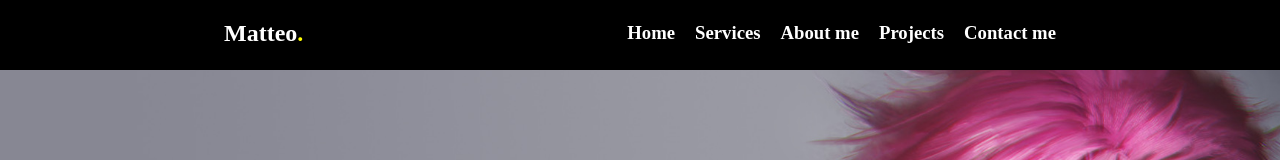
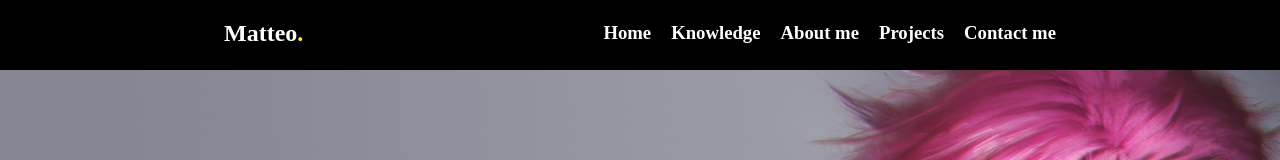
Before and after one commit to MarcotulliMatteo/PersonalPortfolio, a React (Create React App) app: page / in a window 1280 px wide. Shown: the top 160 px of the page. Built offline with nearby package versions, Linux system fonts and the light colour scheme.

Commit message:
feat: contact me, header scroll to ref and drawer

```diff
--- a/src/Components/AboutMe.js
+++ b/src/Components/AboutMe.js
@@ -1,8 +1,10 @@
+import React from "react";
 import { ComponentContainerDiv, ComponentSubContainerDiv, SectionTitleH2, TextH4, Button } from "../StyledComponents/StyledComponents";
+import { SECTIONS } from "../Utils/constants";
 
-const AboutMe = () => {
+const AboutMe = React.forwardRef((props, ref) => {
     return (
-        <ComponentContainerDiv color={'black'}>
+        <ComponentContainerDiv color={'black'} ref={ref}>
             <ComponentSubContainerDiv>
                 <SectionTitleH2 color={'white'}>About Me</SectionTitleH2>
 
@@ -12,12 +14,12 @@ with a strong knowledge of cross platform coding.
 Worked with different platforms as Backend Cloud SAP Systems, Backend Google Cloud Systems, Front End Android, Front End Hybrid Application languages as React Native and last but not least Api interfaces, Front End Web Application as React and Sapui5 .
 
 I'm a hard worker, fast learner and a very motivated person.
-Feel free to connect !</TextH4>
+Feel free to contact me !</TextH4>
 
-                <Button>Contact Me</Button>
+                <Button onClick={() => props.executeScrollToSection(SECTIONS.CONTACTME)}>Contact Me</Button>
             </ComponentSubContainerDiv>
         </ComponentContainerDiv>
     )
-}
+})
 
 export default AboutMe;
--- a/src/Components/ContactMe.js
+++ b/src/Components/ContactMe.js
@@ -1,10 +1,11 @@
+import React from "react";
 import { ComponentContainerDiv, TextH4, Button } from "../StyledComponents/StyledComponents";
 import styled from "styled-components";
 import ContactsIcons from "./ContactsIcons";
 import { useState } from "react";
 import { send } from 'emailjs-com';
 
-const ContactMe = () => {
+const ContactMe = React.forwardRef((props, ref) => {
     const [name, setName] = useState('');
     const [email, setEmail] = useState('');
     const [body, setBody] = useState('');
@@ -35,7 +36,7 @@ const ContactMe = () => {
     }
 
     return (
-        <ComponentContainerDiv color={'black'}>
+        <ComponentContainerDiv color={'black'} ref={ref}>
             <ComponentSubContainerHorizontalDiv>
                 <FlexBoxHorizontalDiv>
                     <ContactMeTitleH2 color={'white'}>Let's Contact</ContactMeTitleH2>
@@ -59,7 +60,7 @@ const ContactMe = () => {
             </ComponentSubContainerHorizontalDiv>
         </ComponentContainerDiv>
     )
-}
+})
 
 export default ContactMe;
 
--- /dev/null
+++ b/src/Components/Drawer.js
@@ -0,0 +1,37 @@
+import styled from "styled-components";
+import { SECTIONS } from "../Utils/constants";
+
+const Drawer = (props) => {
+    return(
+        <ContainerDivDrawer>
+            <DrawerText onClick={() => props.executeScrollToSection(SECTIONS.MAINSECTION)}>Home</DrawerText>
+            <DrawerText onClick={() => props.executeScrollToSection(SECTIONS.KNOWLEDGE)}>Knowledge</DrawerText>
+            <DrawerText onClick={() => props.executeScrollToSection(SECTIONS.ABOUTME)}>About me</DrawerText>
+            <DrawerText onClick={() => props.executeScrollToSection(SECTIONS.RECENTPROJECTS)}>Projects</DrawerText>
+            <DrawerText onClick={() => props.executeScrollToSection(SECTIONS.CONTACTME)}>Contact me</DrawerText>
+        </ContainerDivDrawer>
+    )
+}
+
+export default Drawer;
+
+const ContainerDivDrawer = styled.div`
+    display: flex;
+    flex-direction: column;
+    position: fixed;
+    top: 50px;
+    bottom: 0px;
+    left: 0px;
+    right: 0px;
+    background-color: lightgray;
+    opacity: 0.9;
+    text-align: center;
+    padding-top: 50px;
+`
+
+const DrawerText = styled.h2`
+    color: black;
+    &:hover {
+        color: yellow;
+    }
+`
--- a/src/Components/Header.js
+++ b/src/Components/Header.js
@@ -1,18 +1,29 @@
 import styled from "styled-components";
 import { YellowSpan } from "../StyledComponents/StyledComponents";
+import { SECTIONS } from "../Utils/constants";
+import useViewport from "../CustomHooks/useViewport";
+import { AiOutlineMenu } from "react-icons/ai";
 
-const Header = () => {
+const Header = (props) => {
+    const { width } = useViewport()
+
     return (
         <HeaderContainerDiv>
             <HeaderDiv>
                 <HeaderH2>Matteo<YellowSpan>.</YellowSpan></HeaderH2>
-                <HeaderButtonContainer>
-                    <HeaderH3>Home</HeaderH3>
-                    <HeaderH3>Services</HeaderH3>
-                    <HeaderH3>About me</HeaderH3>
-                    <HeaderH3>Projects</HeaderH3>
-                    <HeaderH3>Contact me</HeaderH3>
-                </HeaderButtonContainer>
+                {
+                    width > 900 ?
+                        <HeaderButtonContainer>
+                            <HeaderH3 onClick={() => props.executeScrollToSection(SECTIONS.MAINSECTION)}>Home</HeaderH3>
+                            <HeaderH3 onClick={() => props.executeScrollToSection(SECTIONS.KNOWLEDGE)}>Knowledge</HeaderH3>
+                            <HeaderH3 onClick={() => props.executeScrollToSection(SECTIONS.ABOUTME)}>About me</HeaderH3>
+                            <HeaderH3 onClick={() => props.executeScrollToSection(SECTIONS.RECENTPROJECTS)}>Projects</HeaderH3>
+                            <HeaderH3 onClick={() => props.executeScrollToSection(SECTIONS.CONTACTME)}>Contact me</HeaderH3>
+                        </HeaderButtonContainer>
+                    :
+                        <StyledAiOutlineMenu size={25} onClick={() => props.onDrawerClick()}/>
+                }
+
             </HeaderDiv>
         </HeaderContainerDiv>
     )
@@ -39,7 +50,6 @@ const HeaderDiv = styled.div`
     justify-content: space-between;
 `
 
-
 const HeaderButtonContainer = styled.div`
     display: flex;
     gap: 20px;
@@ -57,3 +67,7 @@ const HeaderH3 = styled.h3`
         border-bottom: 3px solid yellow;
     }
 `
+
+const StyledAiOutlineMenu = styled(AiOutlineMenu)`
+    color: white;
+`
--- a/src/Components/Knowledge.js
+++ b/src/Components/Knowledge.js
@@ -1,10 +1,11 @@
+import React from "react";
 import styled from "styled-components";
 import { FaMobile, FaCode, FaDatabase } from "react-icons/fa";
 import { ComponentContainerDiv, ComponentSubContainerDiv, SectionTitleH2, TextH3, TextH4 } from "../StyledComponents/StyledComponents";
 
-const Knowledge = () => {
+const Knowledge = React.forwardRef((props, ref) => {
     return (
-        <ComponentContainerDiv color={'white'}>
+        <ComponentContainerDiv color={'white'} ref={ref}>
             <ComponentSubContainerDiv>
                 <SectionTitleH2 color={'black'}>My Knowledge</SectionTitleH2>
                 <CardContainerDiv>
@@ -27,7 +28,7 @@ const Knowledge = () => {
             </ComponentSubContainerDiv>
         </ComponentContainerDiv>
     )
-}
+})
 
 export default Knowledge;
 
@@ -50,7 +51,7 @@ const CardDiv = styled.div`
     display: flex;
     flex-direction: column;
     width: 30vh;
-    height: 180px;
+    height: 200px;
     text-align: center;
 `
 
--- a/src/Components/MainSection.js
+++ b/src/Components/MainSection.js
@@ -1,12 +1,13 @@
+import React from "react";
 import styled from "styled-components";
 import homebackground from "../Images/home.jpg";
 
 import { TextH1, TextH3, TextH4, YellowSpan } from "../StyledComponents/StyledComponents";
 import ContactsIcons from "./ContactsIcons";
 
-const MainSection = () => {
+const MainSection = React.forwardRef((props, ref) => {
     return (
-        <HomeContainerDiv>
+        <HomeContainerDiv ref={ref}>
             <HomeDiv>
                 <TextH3>Hi! I'm Matteo.</TextH3>
                 <TextH1>A <YellowSpan>Full Stack Developer</YellowSpan></TextH1>
@@ -18,7 +19,7 @@ const MainSection = () => {
             </HomeDiv>
         </HomeContainerDiv>
     )
-}
+})
 
 export default MainSection;
 
--- a/src/Components/RecentProjects.js
+++ b/src/Components/RecentProjects.js
@@ -1,14 +1,15 @@
+import React from "react";
 import { ComponentContainerDiv, ComponentSubContainerDiv, SectionTitleH2 } from "../StyledComponents/StyledComponents";
 
-const RecentProjects = () => {
+const RecentProjects = React.forwardRef((props, ref) => {
     return (
-        <ComponentContainerDiv color={'white'}>
+        <ComponentContainerDiv color={'white'} ref={ref}>
             <ComponentSubContainerDiv>
                 <SectionTitleH2 color={'black'}>Recent Projects</SectionTitleH2>
 
             </ComponentSubContainerDiv>
         </ComponentContainerDiv>
     )
-}
+})
 
 export default RecentProjects;
--- /dev/null
+++ b/src/CustomHooks/useViewport.js
@@ -0,0 +1,15 @@
+import { useState, useEffect } from "react";
+
+const useViewport = () => {
+    const [width, setWidth] = useState(window.innerWidth);
+
+    useEffect(() => {
+        const handleWindowResize = () => setWidth(window.innerWidth);
+        window.addEventListener("resize", handleWindowResize);
+        return () => window.removeEventListener("resize", handleWindowResize);
+    }, []);
+
+    return { width };
+}
+
+export default useViewport;
--- a/src/Screens/Home.js
+++ b/src/Screens/Home.js
@@ -1,20 +1,62 @@
-import React from "react";
+import React, { useRef, useState } from "react";
 import Header from "../Components/Header";
 import MainSection from "../Components/MainSection";
 import Knowledge from "../Components/Knowledge";
 import AboutMe from "../Components/AboutMe";
 import RecentProjects from "../Components/RecentProjects";
 import ContactMe from "../Components/ContactMe";
+import { SECTIONS } from "../Utils/constants";
+import Drawer from "../Components/Drawer";
 
 const Home = () => {
+    const [showDrawer, setShowDrawer] = useState(false)
+
+    const meinSectionRef = useRef('initial');
+    const knowledgeSectionRef = useRef();
+    const aboutMeSectionRef = useRef();
+    const recentProjectsSectionRef = useRef();
+    const contactMeSectionRef = useRef();
+
+    const executeScrollToSection = (section) => {
+        if(showDrawer) {
+            setShowDrawer(false)
+        }
+
+        switch(section) {
+            case SECTIONS.MAINSECTION:
+                meinSectionRef.current.scrollIntoView({ behavior: "smooth" });
+                break;
+            case SECTIONS.KNOWLEDGE:
+                knowledgeSectionRef.current.scrollIntoView({ behavior: "smooth" });
+                break;
+            case SECTIONS.ABOUTME:
+                aboutMeSectionRef.current.scrollIntoView({ behavior: "smooth" });
+                break;
+            case SECTIONS.RECENTPROJECTS:
+                recentProjectsSectionRef.current.scrollIntoView({ behavior: "smooth" });
+                break;
+            case SECTIONS.CONTACTME:
+                contactMeSectionRef.current.scrollIntoView({ behavior: "smooth" });
+                break;
+            default:
+                window.scrollTo(0, meinSectionRef.current.offsetTop);
+        }
+    }
+
+    const onDrawerClick = () => {
+        setShowDrawer(showDrawer => !showDrawer)
+        console.log(showDrawer)
+    }
+
     return (
         <React.Fragment>
-            <Header/>
-            <MainSection/>
-            <Knowledge/>
-            <AboutMe/>
-            <RecentProjects/>
-            <ContactMe/>
+            <Header executeScrollToSection={executeScrollToSection} onDrawerClick={onDrawerClick}/>
+            <MainSection ref={meinSectionRef}/>
+            <Knowledge ref={knowledgeSectionRef}/>
+            <AboutMe ref={aboutMeSectionRef} executeScrollToSection={executeScrollToSection}/>
+            <RecentProjects ref={recentProjectsSectionRef}/>
+            <ContactMe ref={contactMeSectionRef}/>
+            {showDrawer ? <Drawer executeScrollToSection={executeScrollToSection}/> : null}
         </React.Fragment>
     )
 }
--- a/src/StyledComponents/StyledComponents.js
+++ b/src/StyledComponents/StyledComponents.js
@@ -5,6 +5,7 @@ export const ComponentContainerDiv = styled.div`
     justify-content: center;
     align-items: center;
     background-color: ${props => props.color};
+    scroll-margin: 30px;
 `
 
 export const ComponentSubContainerDiv = styled.div`
--- /dev/null
+++ b/src/Utils/constants.js
@@ -0,0 +1,7 @@
+export const SECTIONS = {
+    MAINSECTION: 'MAINSECTION',
+    KNOWLEDGE: 'KNOWLEDGE',
+    ABOUTME: 'ABOUTME',
+    RECENTPROJECTS: 'RECENTPROJECTS',
+    CONTACTME: 'CONTACTME'
+}
```
